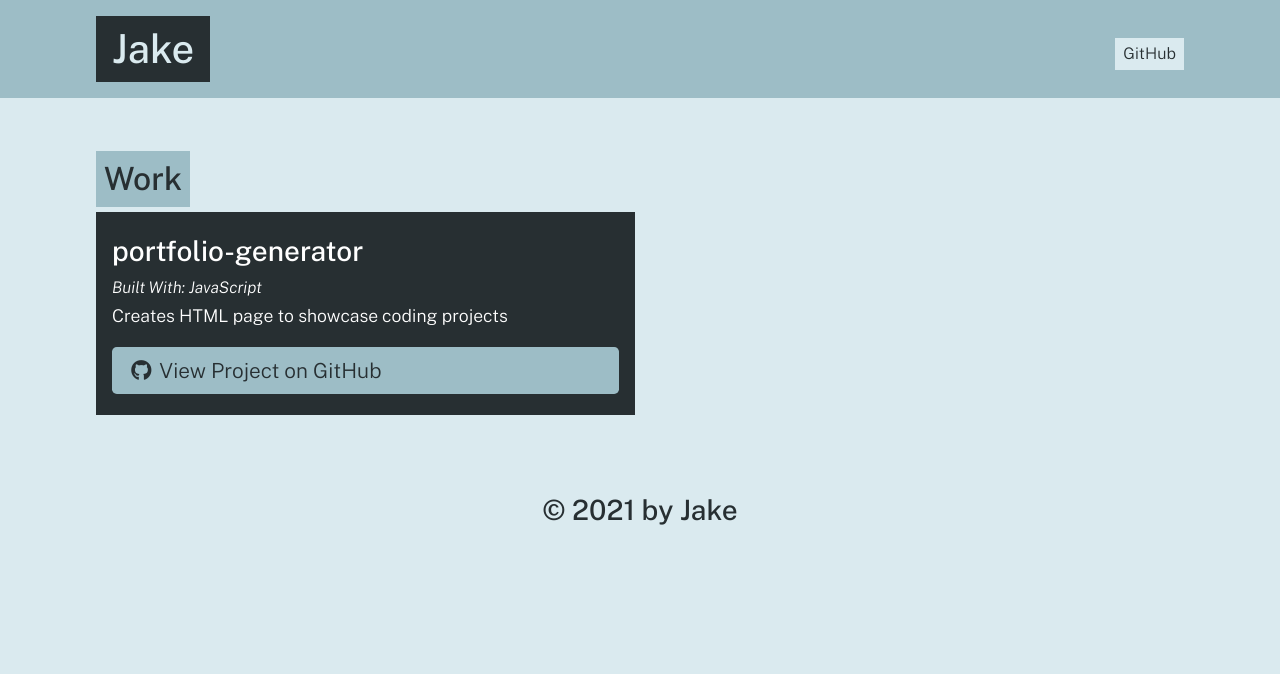
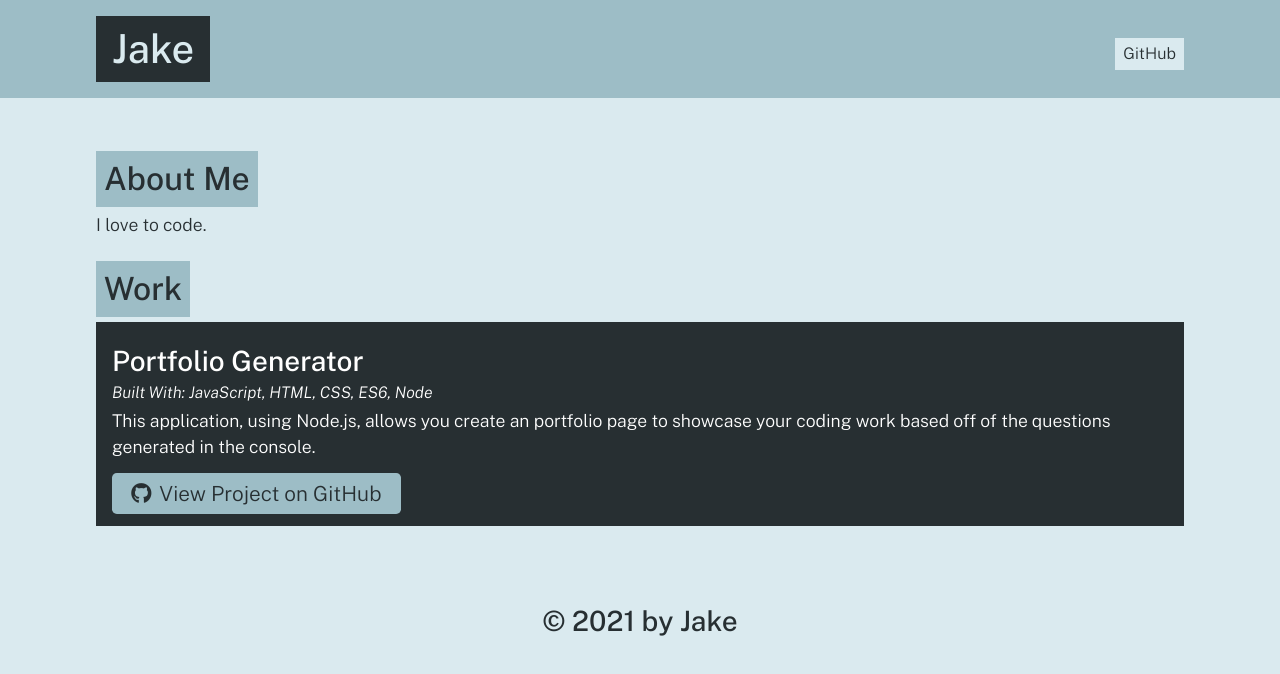
Before and after one commit to jakelw96/portfolio-generator, a website: page dist/index.html in a window 1280 px wide. Drawn offline with nearby package versions, Linux system fonts and the light colour scheme.

Commit message:
Updated README

```diff
--- a/dist/index.html
+++ b/dist/index.html
@@ -23,22 +23,27 @@
     </header>
     <main class="container my-5">
 
+    <section class="my-3" id="about">
+      <h2 class="text-dark bg-primary p-2 display-inline-block">About Me</h2>
+      <p>I love to code.</p>
+    </section>
+
 
     <section class="my-3" id="portfolio">
       <h2 class="text-dark bg-primary p-2 display-inline-block">Work</h2>
       <div class="flex-row justify-space-between">
 
+          <div class="col-12 mb-2 bg-dark text-light p-3">
+            <h3 class="portfolio-item-title text-light">Portfolio Generator</h3>
+            <h5 class="portfolio-languages">
+              Built With:
+              JavaScript, HTML, CSS, ES6, Node
+            </h5>
+            <p>This application, using Node.js, allows you create an portfolio page to showcase your coding work based off of the questions generated in the console.</p>
+            <a href="https://github.com/jakelw96/portfolio-generator" class="btn"><i class="fab fa-github mr-2"></i>View Project on GitHub</a>
+          </div>
 
 
-          <div class="col-12 col-md-6 mb-2 bg-dark text-light p-3 flex-column">
-            <h3 class="portfolio-item-title text-light">portfolio-generator</h3>
-            <h5 class="portfolio-languages">
-              Built With:
-              JavaScript
-            </h5>
-            <p>Creates HTML page to showcase coding projects</p>
-            <a href="https://github.com/jakelw96/portfolio-generator" class="btn mt-auto"><i class="fab fa-github mr-2"></i>View Project on GitHub</a>
-          </div>
 
       </div>
     </section>
```
Also changed, not shown: README.md.
